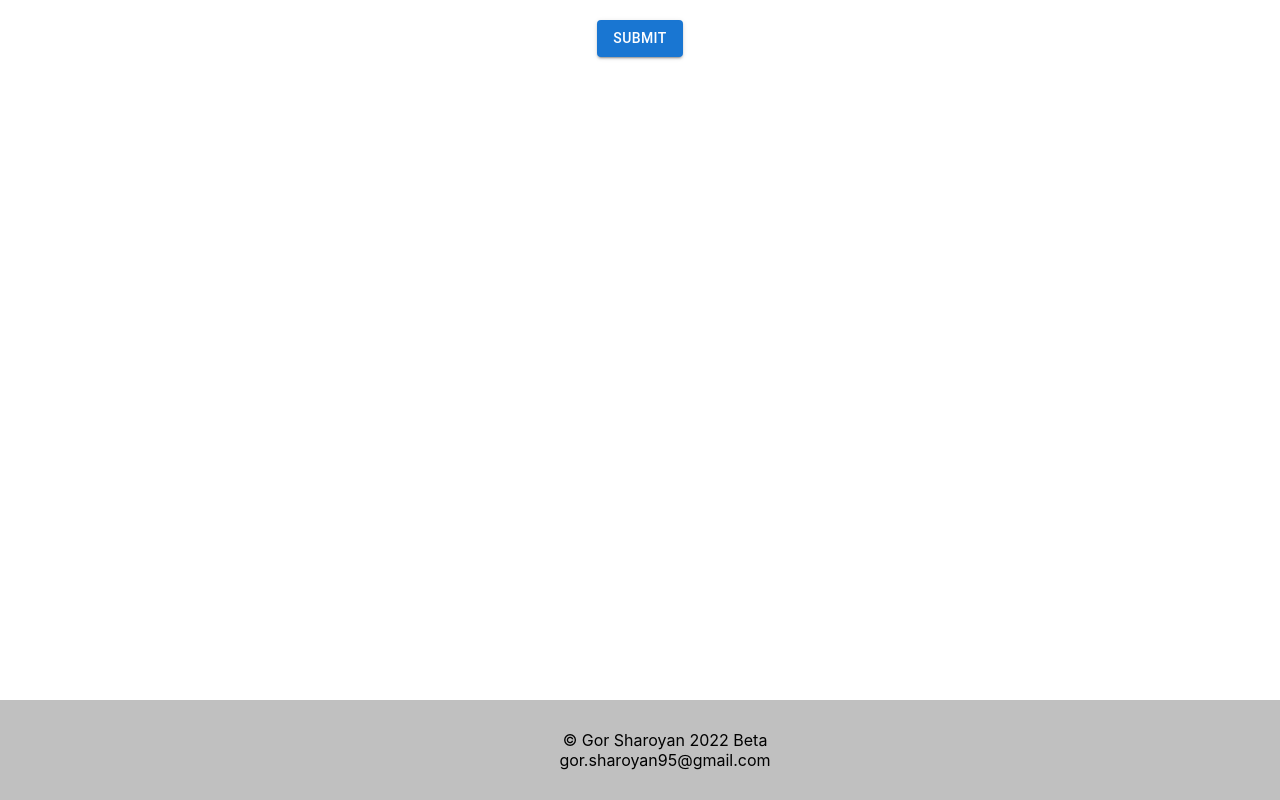
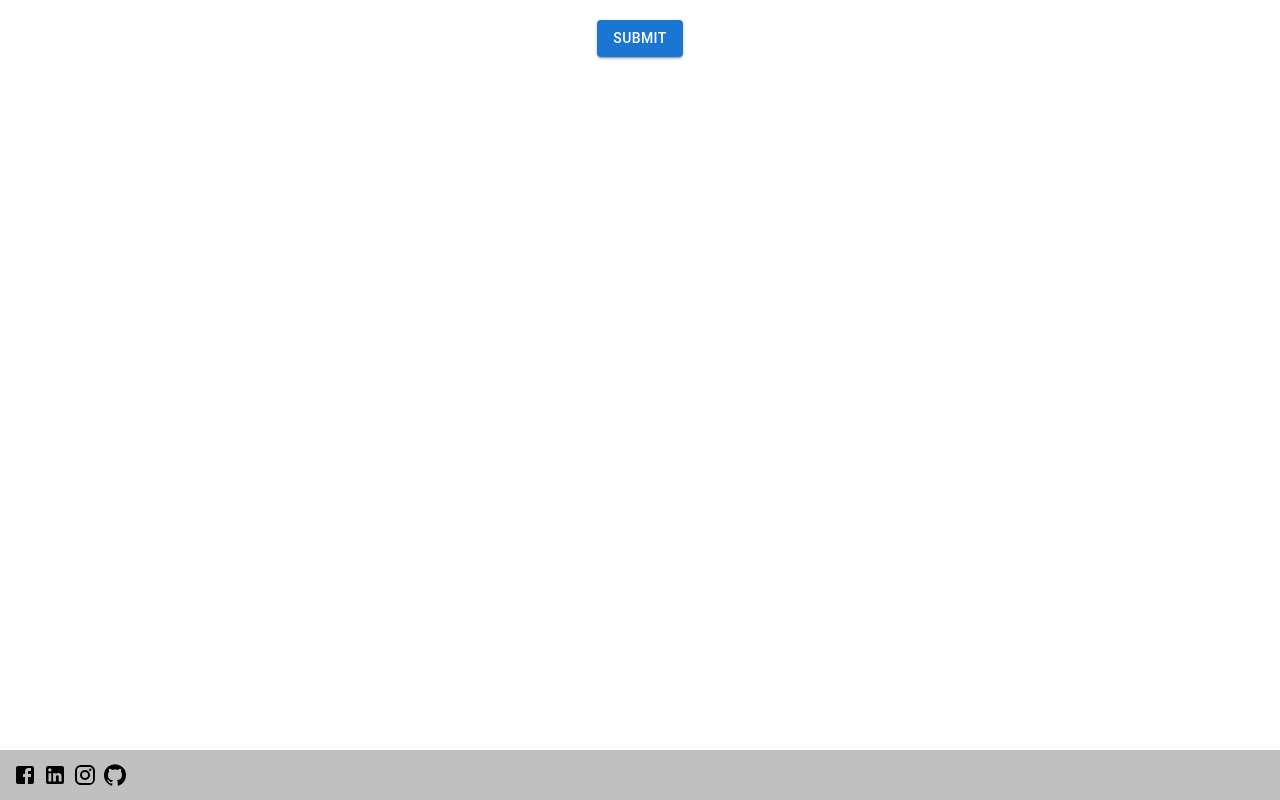
Before and after one commit to GorSharoyan/Secret_Santa_App, a React (Create React App) app: page /playingPage in a window 1280 px wide. Built offline with nearby package versions, Linux system fonts and the light colour scheme.

Commit message:
:green_heart:CI(components/SocialMediaBar):created separate component for social Media links

```diff
--- a/src/Components/Footer/Footer.js
+++ b/src/Components/Footer/Footer.js
@@ -2,14 +2,17 @@
 import { makeStyles } from "@mui/styles";
 
 //UI
-import Grid from "@mui/material/Grid";
 import "./Footer.css";
+
+//components
+import SocialMediaBar from "../SocialMediaBar/SocialMediaBar";
 
 export default function Footer() {
   return (
     <div className="root">
       <div className="container">© Gor Sharoyan 2022 Beta</div>
       <div className="container">gor.sharoyan95@gmail.com</div>
+      <SocialMediaBar />
     </div>
   );
 }
--- /dev/null
+++ b/src/Components/SocialMediaBar/SocialMediaBar.css
@@ -0,0 +1,9 @@
+.root{
+    padding:10px;
+    display: flex;
+    flex-direction: row;
+  }
+
+  .element {
+    padding: 3px
+  }
--- /dev/null
+++ b/src/Components/SocialMediaBar/SocialMediaBar.js
@@ -0,0 +1,20 @@
+import React from "react";
+import { Link } from "react-router-dom";
+
+//UI
+import "./SocialMediaBar.css";
+import FacebookIcon from "@mui/icons-material/Facebook";
+import LinkedInIcon from "@mui/icons-material/LinkedIn";
+import InstagramIcon from "@mui/icons-material/Instagram";
+import GitHubIcon from "@mui/icons-material/GitHub";
+
+export default function SocialMediaBar() {
+  return (
+    <div className="root">
+      <FacebookIcon className="element" />
+      <LinkedInIcon className="element" />
+      <InstagramIcon className="element" />
+      <GitHubIcon className="element" />
+    </div>
+  );
+}
```
